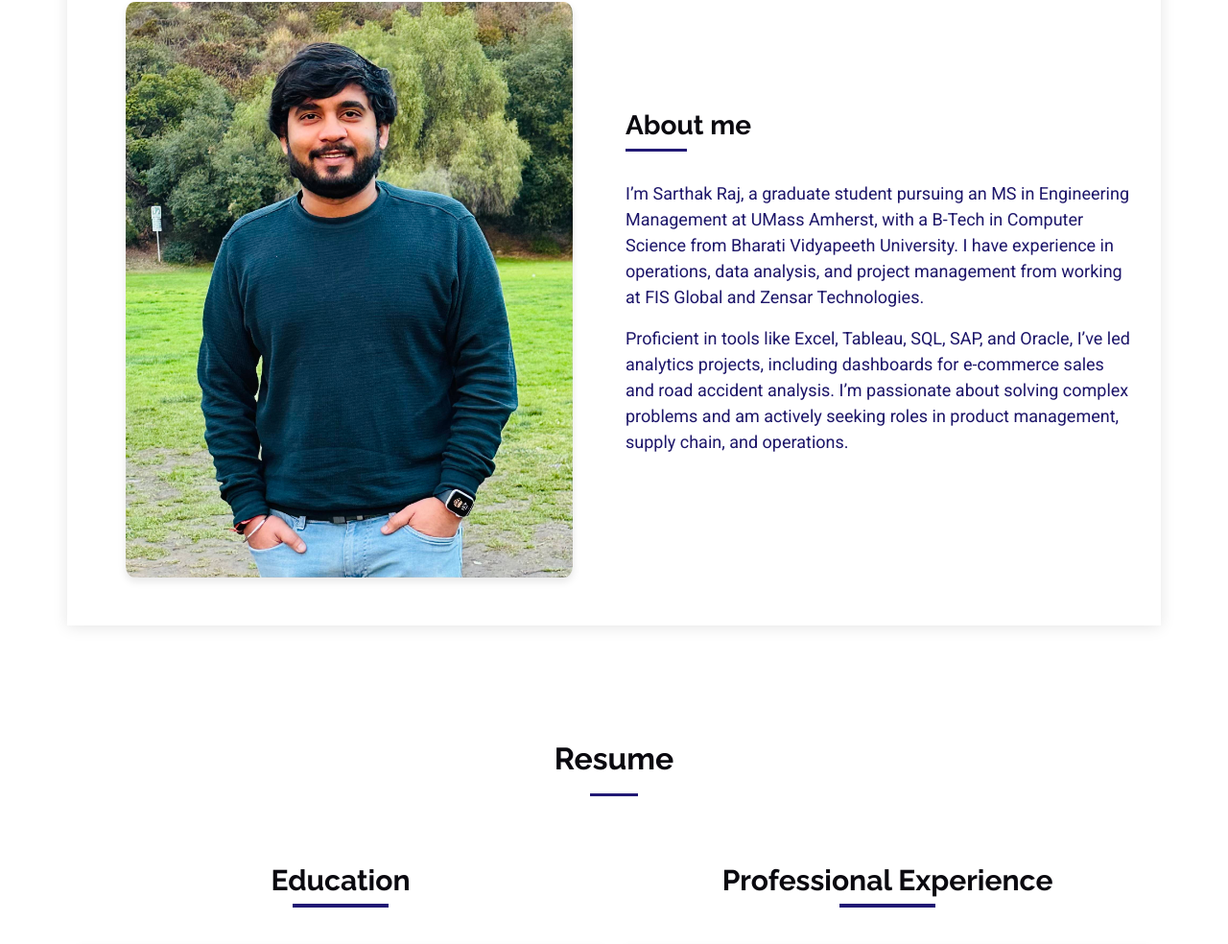
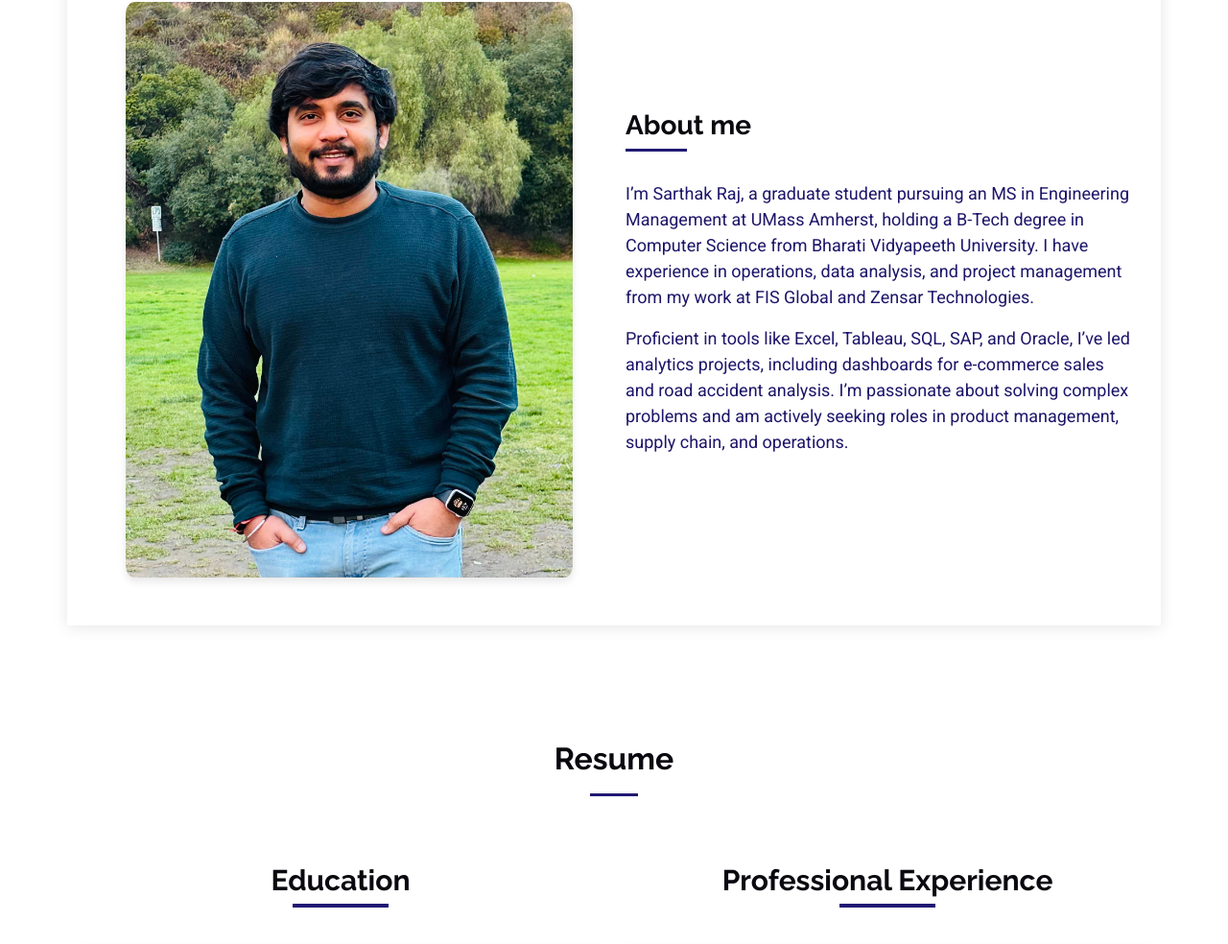
Before and after one commit to ankithas-09/sarthak_portfolio, a plain HTML site: page index.html in a window 1280 px wide. Shown: the part 988-1972 px from the top of the page at 96% size. Drawn offline with Linux system fonts and the light colour scheme.

Commit message:
Update index.html

```diff
--- a/index.html
+++ b/index.html
@@ -98,7 +98,7 @@
             <div class="about-me">
               <h4>About me</h4>
               <p>
-                I’m Sarthak Raj, a graduate student pursuing an MS in Engineering Management at UMass Amherst, with a B-Tech in Computer Science from Bharati Vidyapeeth University. I have experience in operations, data analysis, and project management from working at FIS Global and Zensar Technologies.
+                I’m Sarthak Raj, a graduate student pursuing an MS in Engineering Management at UMass Amherst, holding a B-Tech degree in Computer Science from Bharati Vidyapeeth University. I have experience in operations, data analysis, and project management from my work at FIS Global and Zensar Technologies.
               </p>
               <p>
                 Proficient in tools like Excel, Tableau, SQL, SAP, and Oracle, I’ve led analytics projects, including dashboards for e-commerce sales and road accident analysis. I’m passionate about solving complex problems and am actively seeking roles in product management, supply chain, and operations.
```
